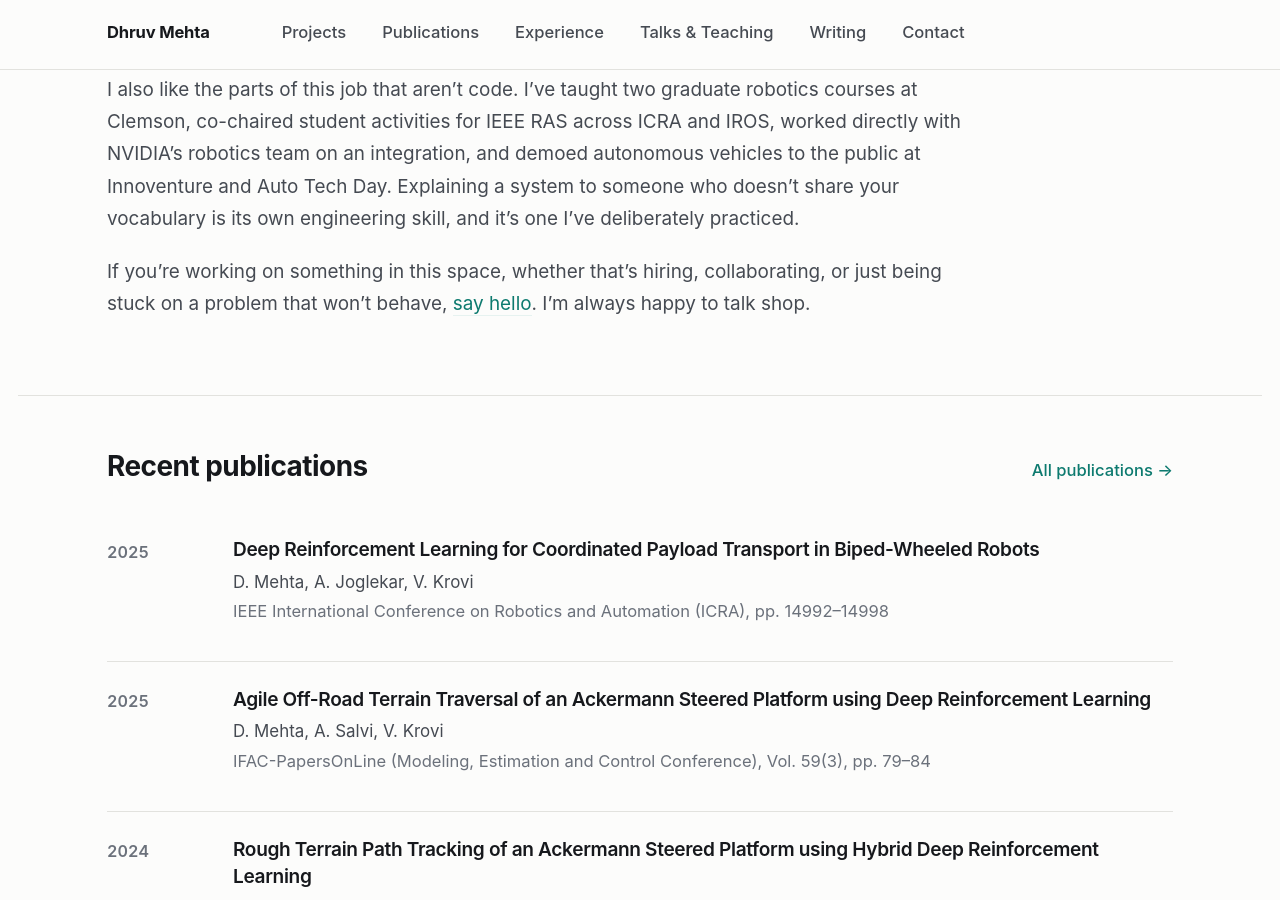
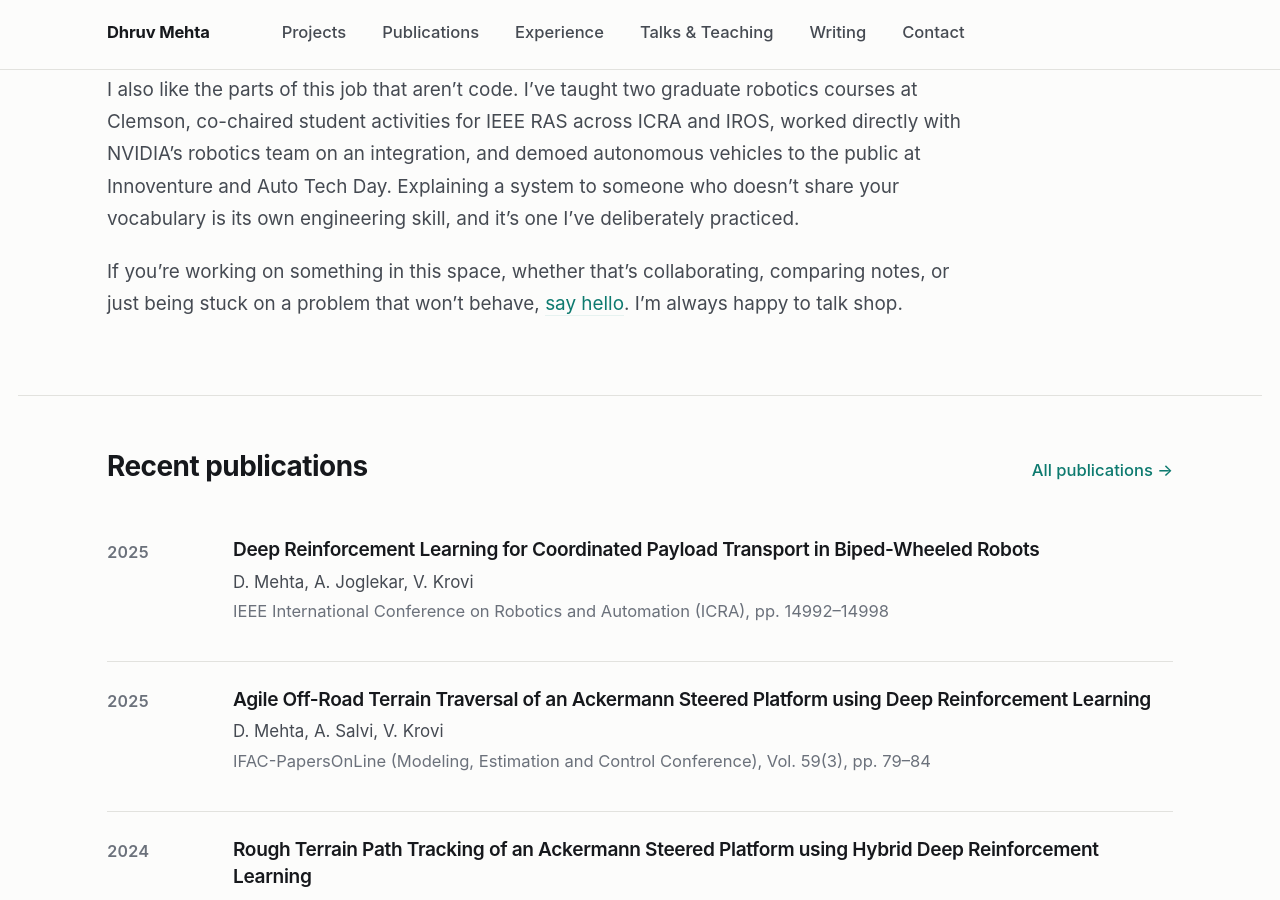
Before and after one commit to dhruvkm2402/dhruvkm2402.github.io, a Jekyll site: the page built from _pages/about.md, in a window 1280 px wide and 900 px high, scrolled down 2071 px. Built offline with Jekyll 4.4.1, drawn with Linux system fonts in a browser that asks for light colours.

Commit message:
Reword the closing line on the home page

```diff
--- a/_pages/about.md
+++ b/_pages/about.md
@@ -37,5 +37,5 @@ NVIDIA's robotics team on an integration, and demoed autonomous vehicles to the
 Innoventure and Auto Tech Day. Explaining a system to someone who doesn't share your vocabulary is
 its own engineering skill, and it's one I've deliberately practiced.
 
-If you're working on something in this space, whether that's hiring, collaborating, or just being
-stuck on a problem that won't behave, [say hello](/contact/). I'm always happy to talk shop.
+If you're working on something in this space, whether that's collaborating, comparing notes, or just
+being stuck on a problem that won't behave, [say hello](/contact/). I'm always happy to talk shop.
```
